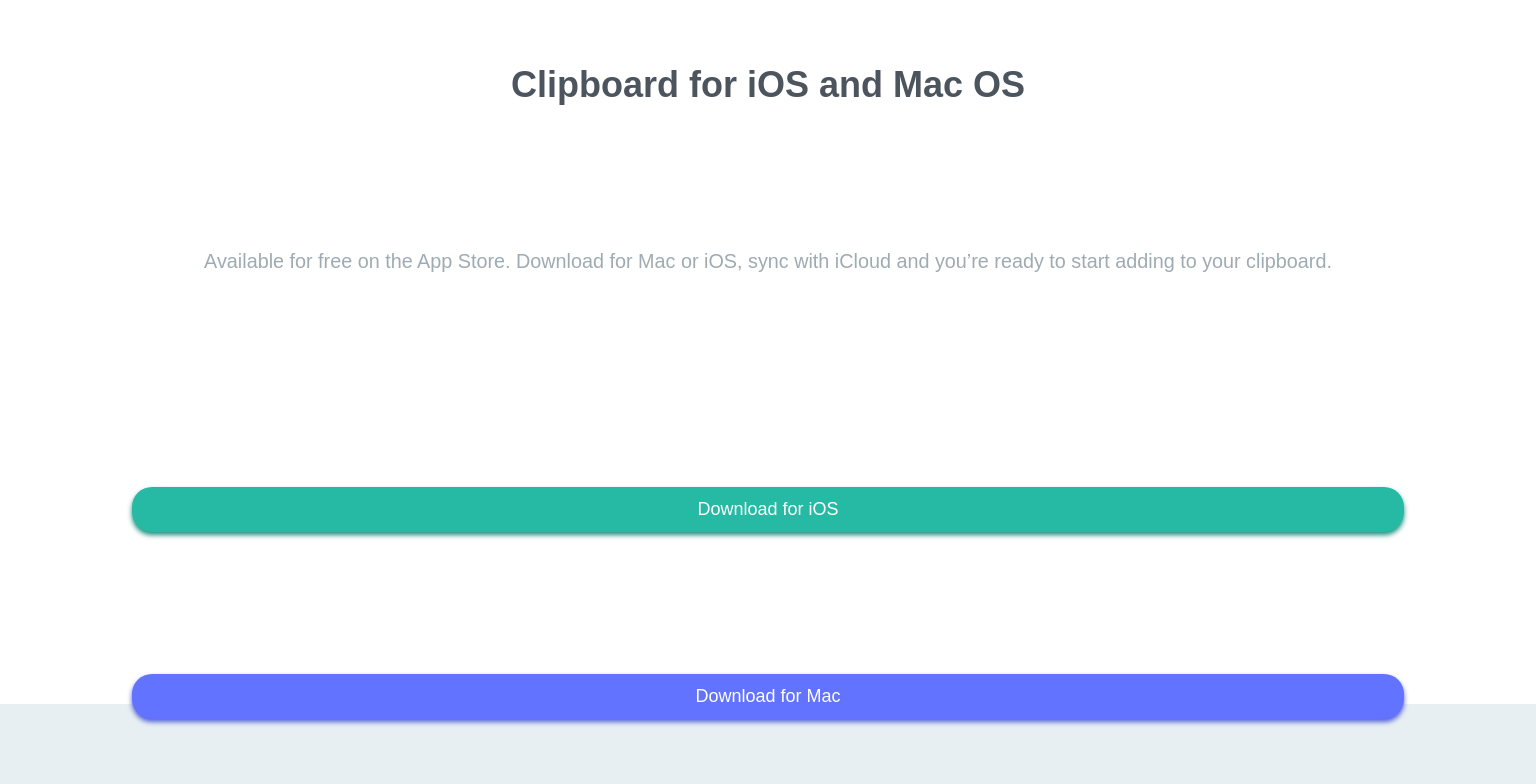
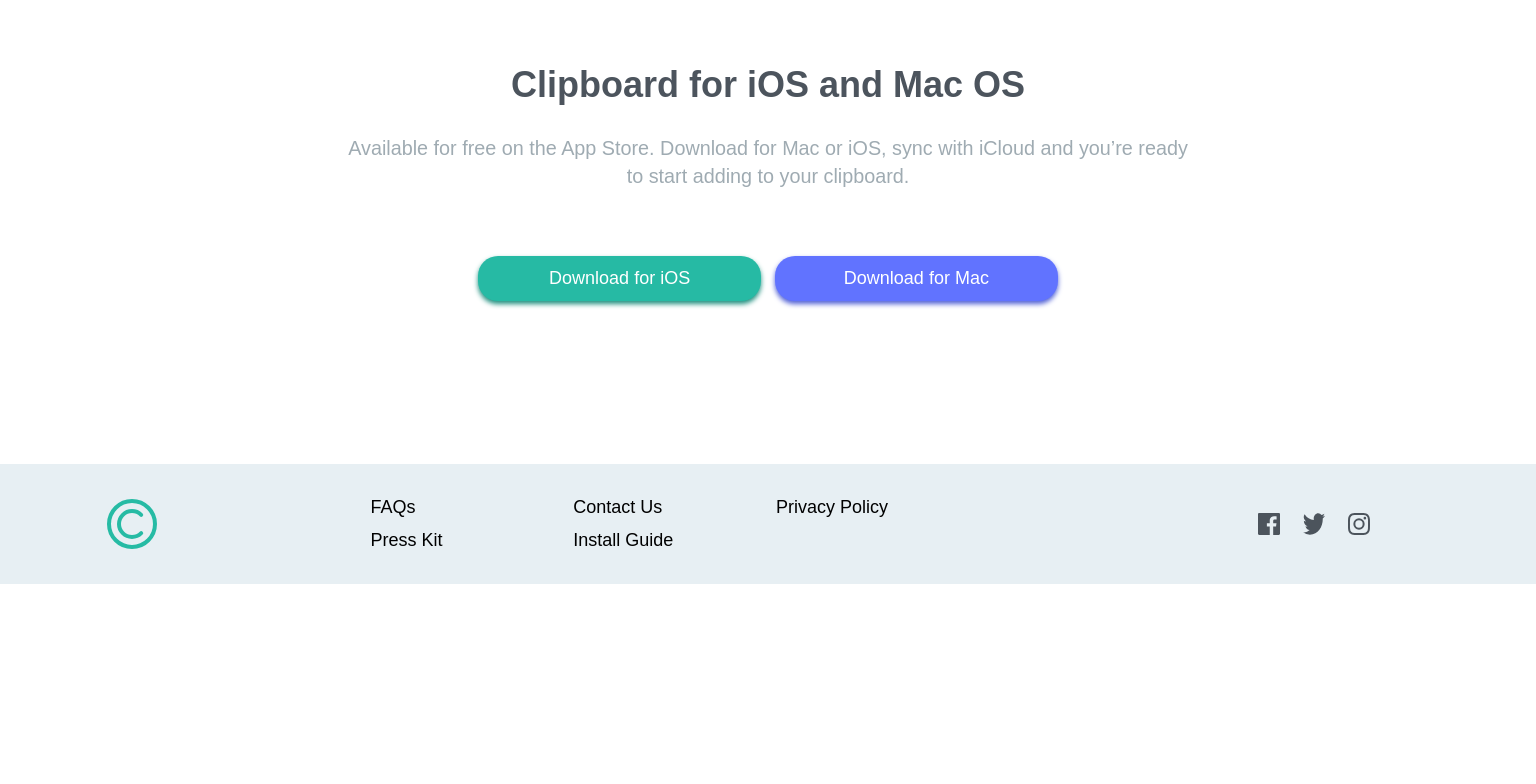
Before and after one commit to promatinwk/clipboard-landing-page-master, a plain HTML site: page index.html in a window 1536 px wide. Shown: the part 3200-3984 px from the top of the page. After the commit the page ends 3784 px from the top, so only its background shows below. Drawn offline with Linux system fonts and the light colour scheme; a web font is replaced by a local one.

Commit message:
finish project

```diff
--- a/style.scss
+++ b/style.scss
@@ -289,6 +289,14 @@ body{
                     margin: 3% 0.5% 3% 0.5%;
 
                 }
+                .ios_btn:hover{
+                    cursor: pointer;
+                    background-color: hsl(171, 55%, 53%);
+                }
+                .mac_btn:hover{
+                    cursor: pointer;
+                    background-color: hsl(233, 93%, 76%);
+                }
             }
             }
             #about{
@@ -395,6 +403,73 @@ body{
                 margin: 0 auto;
                 margin-bottom: 5vh;
             }
+            #download{
+                height: 50vh;
+                h2{
+                    margin-bottom: 2%;
+                }
+                p{
+                    width: 60%;
+                    margin: 0 auto;
+                }
+                .download__buttons{
+                    flex-direction: row;
+                    width: 50%;
+                    margin: 0 auto;
+                    height: 22vh;
+                    justify-content: center;
+                    button{
+                        margin: 1%;
+                        flex-basis: 40%;
+
+                    }
+                    .for_ios:hover{
+                            cursor: pointer;
+                            background-color: hsl(171, 55%, 53%);
+                        }
+                    .for_mac:hover{
+                        cursor: pointer;
+                        background-color: hsl(233, 93%, 76%);
+                    }
+                }
+            }
+            footer{
+                height: 15vh;
+                padding: 0;
+                flex-direction: row;
+                img{
+                    width: 50px;
+                    height: 50px;
+                }
+                .menu{
+                    flex-basis: 40%;
+                    flex-direction: row;
+                    flex-wrap: wrap;
+                    text-align: left;
+                    justify-content: flex-start;
+                    li{
+                        flex-basis: 33%;
+                        margin: 1% 0 1% 0;
+                        &:hover{
+                            cursor: pointer;
+                            color: hsl(171, 66%, 44%);
+                        }
+                    }
+                }
+                .social-media{
+                    flex-basis: 15%;
+                    justify-content: center;
+                    img{
+                    margin:0 5% 0 5%;
+                    width: 22px;
+                    height: 22px;
+                        &:hover{
+                        cursor: pointer;
+                        filter: invert(65%) sepia(52%) saturate(546%) hue-rotate(122deg) brightness(84%) contrast(95%);
+                        }
+                    }
+                }
+            }
         }
 
     }
```
Also changed, not shown: style.css, 1 other file.
